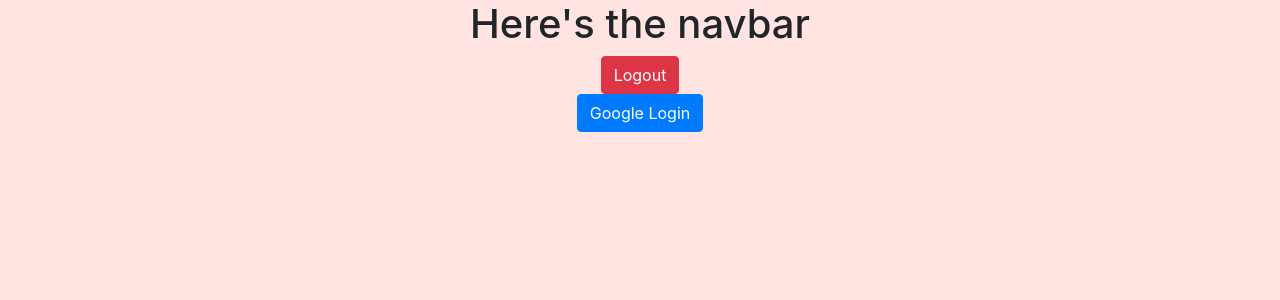
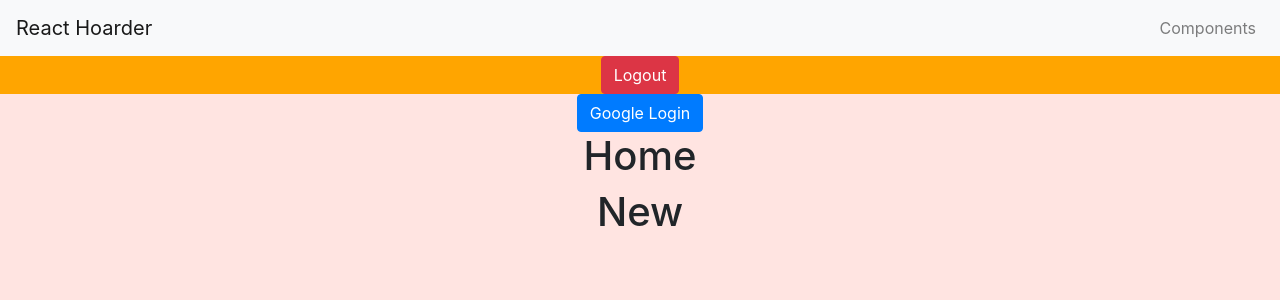
Before and after one commit to spookycutie08/react-hoarder, a React (Create React App) app: page / in a window 1280 px wide. Shown: the top 300 px of the page. Built offline with nearby package versions, Linux system fonts and the light colour scheme; no server answers.

Commit message:
added components and reactstrap navbar

```diff
--- a/src/App/App.js
+++ b/src/App/App.js
@@ -5,7 +5,9 @@
 import './App.scss';
 
 import Auth from '../Auth/Auth';
+import Home from '../components/pages/Home/Home';
 import MyNavbar from '../MyNavbar/MyNavbar';
+import New from '../components/pages/New/New';
 
 import fbConnection from '../helpers/data/connection';
 
@@ -35,6 +37,8 @@
       <div className="App">
         <MyNavbar />
         <Auth />
+        <Home />
+        <New />
       </div>
     );
   }
--- a/src/MyNavbar/MyNavbar.js
+++ b/src/MyNavbar/MyNavbar.js
@@ -1,19 +1,48 @@
 import React from 'react';
+import {
+  Collapse,
+  Navbar,
+  NavbarToggler,
+  NavbarBrand,
+  Nav,
+  NavItem,
+  NavLink,
+} from 'reactstrap';
 import firebase from 'firebase/app';
 import 'firebase/auth';
 
 import './MyNavbar.scss';
 
 class MyNavbar extends React.Component {
+  state = {
+    isOpen: false,
+  }
+
   logMeOut = (e) => {
     e.preventDefault();
     firebase.auth().signOut();
   };
 
+  toggle = () => {
+    this.setState({ isOpen: !this.state.isOpen });
+  };
+
   render() {
+    const { isOpen } = this.state;
+
     return (
       <div className="MyNavbar">
-        <h1>Here's the navbar</h1>
+        <Navbar color="light" light expand="md">
+        <NavbarBrand href="/">React Hoarder</NavbarBrand>
+        <NavbarToggler onClick={this.toggle} />
+        <Collapse isOpen={isOpen} navbar>
+          <Nav className="ml-auto" navbar>
+            <NavItem>
+              <NavLink href="/components/">Components</NavLink>
+            </NavItem>
+          </Nav>
+        </Collapse>
+      </Navbar>
         <button className="btn btn-danger" onClick={this.logMeOut}>Logout</button>
       </div>
     );
--- a/src/MyNavbar/MyNavbar.scss
+++ b/src/MyNavbar/MyNavbar.scss
@@ -1,3 +1,4 @@
 .MyNavbar {
   display: block;
+  background-color: orange;
 }
--- /dev/null
+++ b/src/components/pages/Home/Home.js
@@ -0,0 +1,13 @@
+import React from 'react';
+
+import './Home.scss';
+
+class Home extends React.Component {
+  render() {
+    return (
+      <h1 className="Home">Home</h1>
+    );
+  }
+}
+
+export default Home;
--- /dev/null
+++ b/src/components/pages/Home/Home.scss
@@ -0,0 +1,3 @@
+.Home {
+  display: block;
+}
--- /dev/null
+++ b/src/components/pages/New/New.js
@@ -0,0 +1,13 @@
+import React from 'react';
+
+import './New.scss';
+
+class New extends React.Component {
+  render() {
+    return (
+      <h1 className="New">New</h1>
+    );
+  }
+}
+
+export default New;
--- /dev/null
+++ b/src/components/pages/New/New.scss
@@ -0,0 +1,3 @@
+.New {
+  display: block;
+}
```
